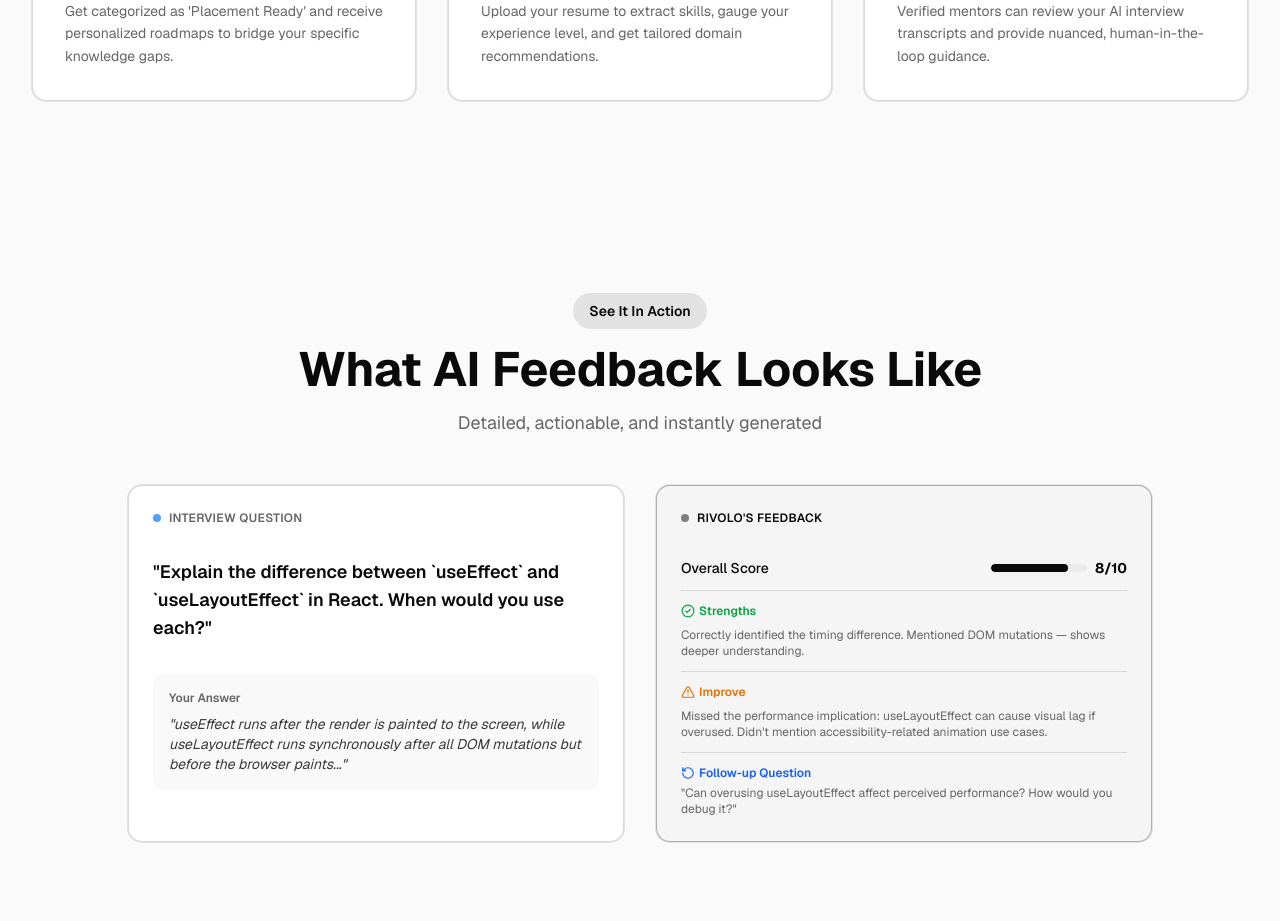
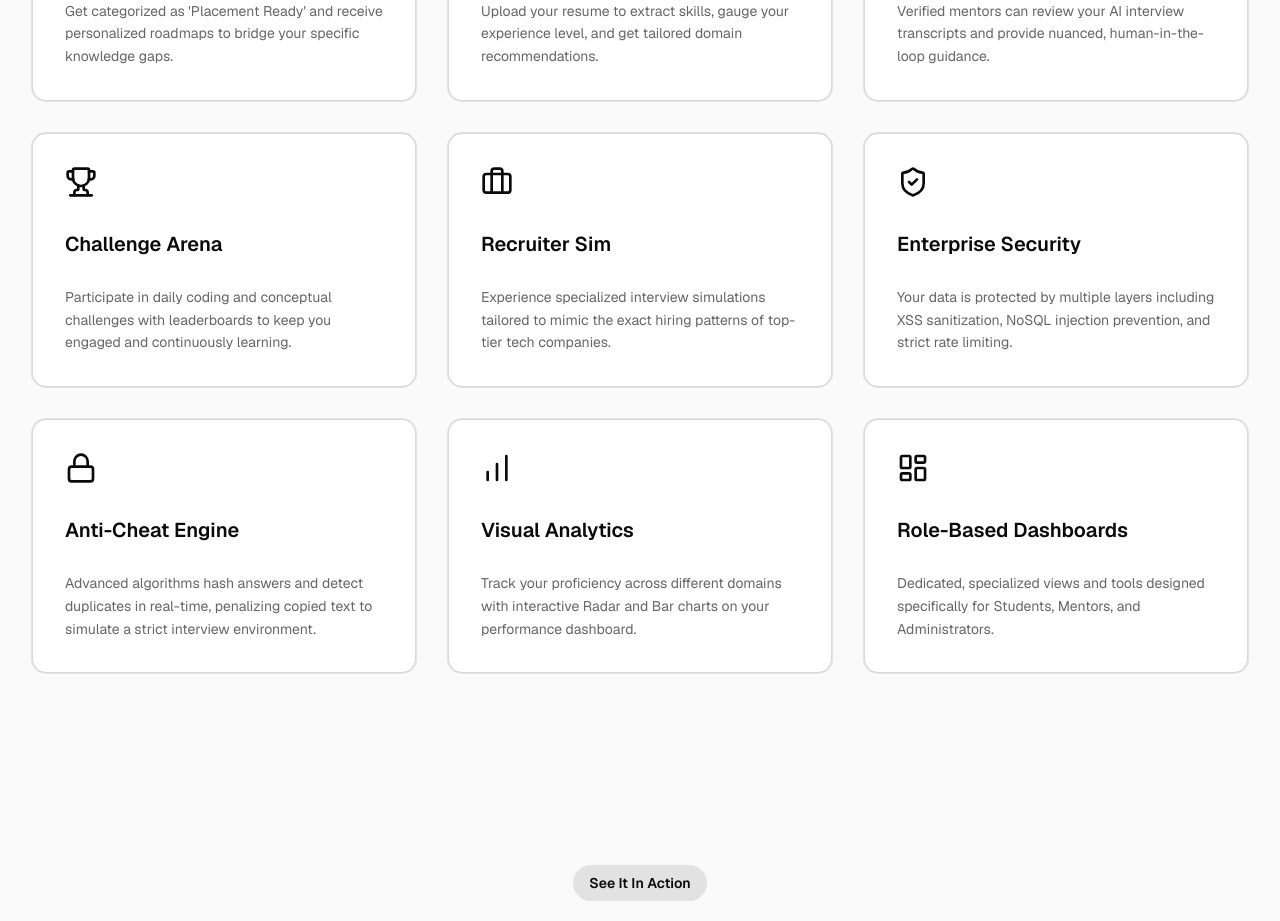
Before and after one commit to kairos-ix/rivolo-ai-interview, a Next.js app in the folder client/: page / in a window 1280 px wide. Shown: the part 4260-5181 px from the top of the page. Built offline with nearby package versions, Linux system fonts and the light colour scheme; no server answers.

Commit message:
feat: expand homepage features list to include all 12 core project features

```diff
--- a/client/app/page.tsx
+++ b/client/app/page.tsx
@@ -10,7 +10,7 @@ import {
   Brain, Search, Mic, Link as LinkIcon,
   AlertCircle, MessageCircle, Clock, Eye, TrendingUp,
   Sparkles, Users, Ruler, AlertTriangle, HelpCircle, FileText,
-  CheckCircle2, RotateCcw
+  CheckCircle2, RotateCcw, ShieldCheck, Trophy, Briefcase, Lock, LayoutDashboard
 } from "lucide-react";
 
 export default function Home() {
@@ -60,6 +60,42 @@ export default function Home() {
       title: "Mentor Reviews",
       description:
         "Verified mentors can review your AI interview transcripts and provide nuanced, human-in-the-loop guidance.",
+    },
+    {
+      icon: <Trophy className="w-8 h-8 text-primary" />,
+      title: "Challenge Arena",
+      description:
+        "Participate in daily coding and conceptual challenges with leaderboards to keep you engaged and continuously learning.",
+    },
+    {
+      icon: <Briefcase className="w-8 h-8 text-primary" />,
+      title: "Recruiter Sim",
+      description:
+        "Experience specialized interview simulations tailored to mimic the exact hiring patterns of top-tier tech companies.",
+    },
+    {
+      icon: <ShieldCheck className="w-8 h-8 text-primary" />,
+      title: "Enterprise Security",
+      description:
+        "Your data is protected by multiple layers including XSS sanitization, NoSQL injection prevention, and strict rate limiting.",
+    },
+    {
+      icon: <Lock className="w-8 h-8 text-primary" />,
+      title: "Anti-Cheat Engine",
+      description:
+        "Advanced algorithms hash answers and detect duplicates in real-time, penalizing copied text to simulate a strict interview environment.",
+    },
+    {
+      icon: <BarChart className="w-8 h-8 text-primary" />,
+      title: "Visual Analytics",
+      description:
+        "Track your proficiency across different domains with interactive Radar and Bar charts on your performance dashboard.",
+    },
+    {
+      icon: <LayoutDashboard className="w-8 h-8 text-primary" />,
+      title: "Role-Based Dashboards",
+      description:
+        "Dedicated, specialized views and tools designed specifically for Students, Mentors, and Administrators.",
     },
   ];
 
```
